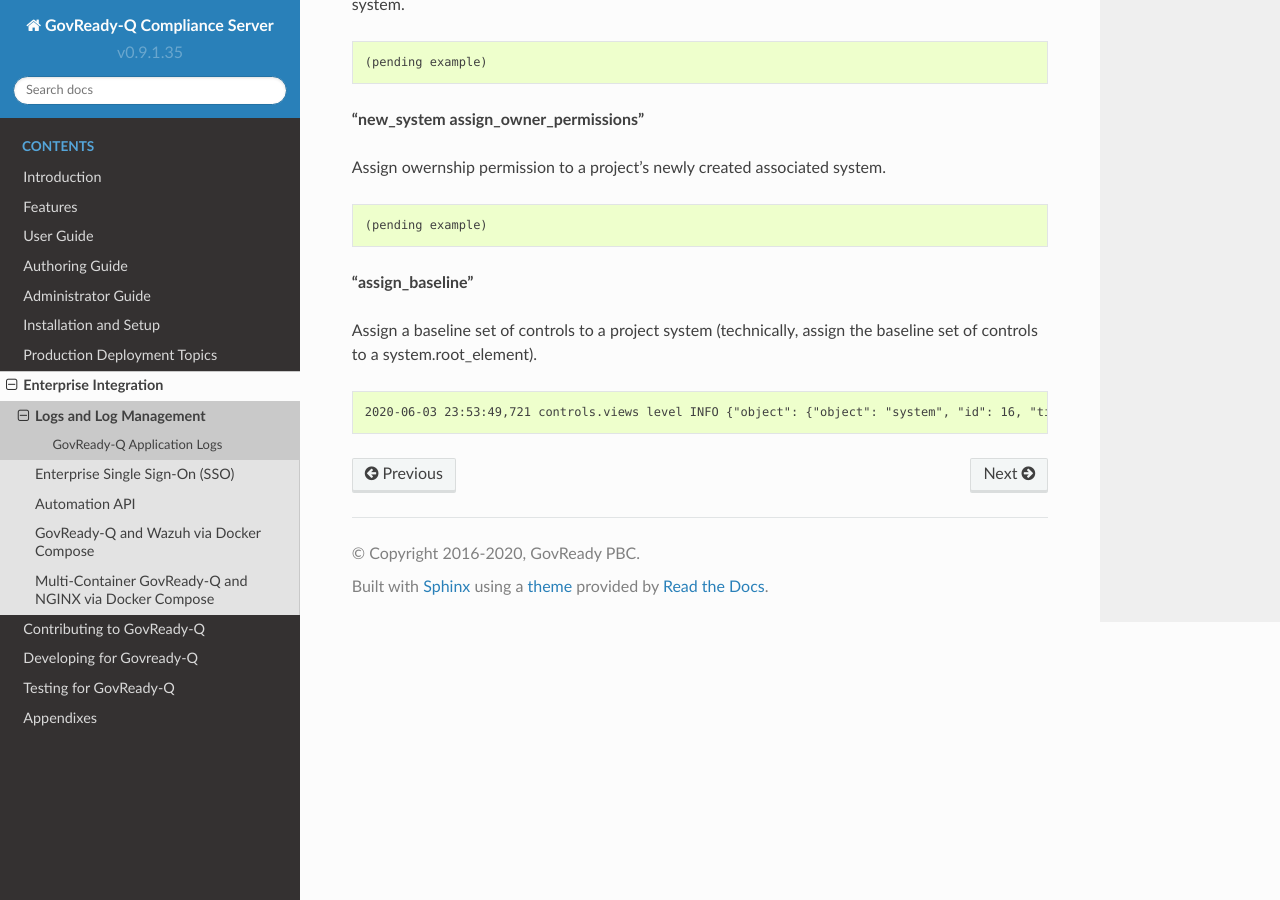
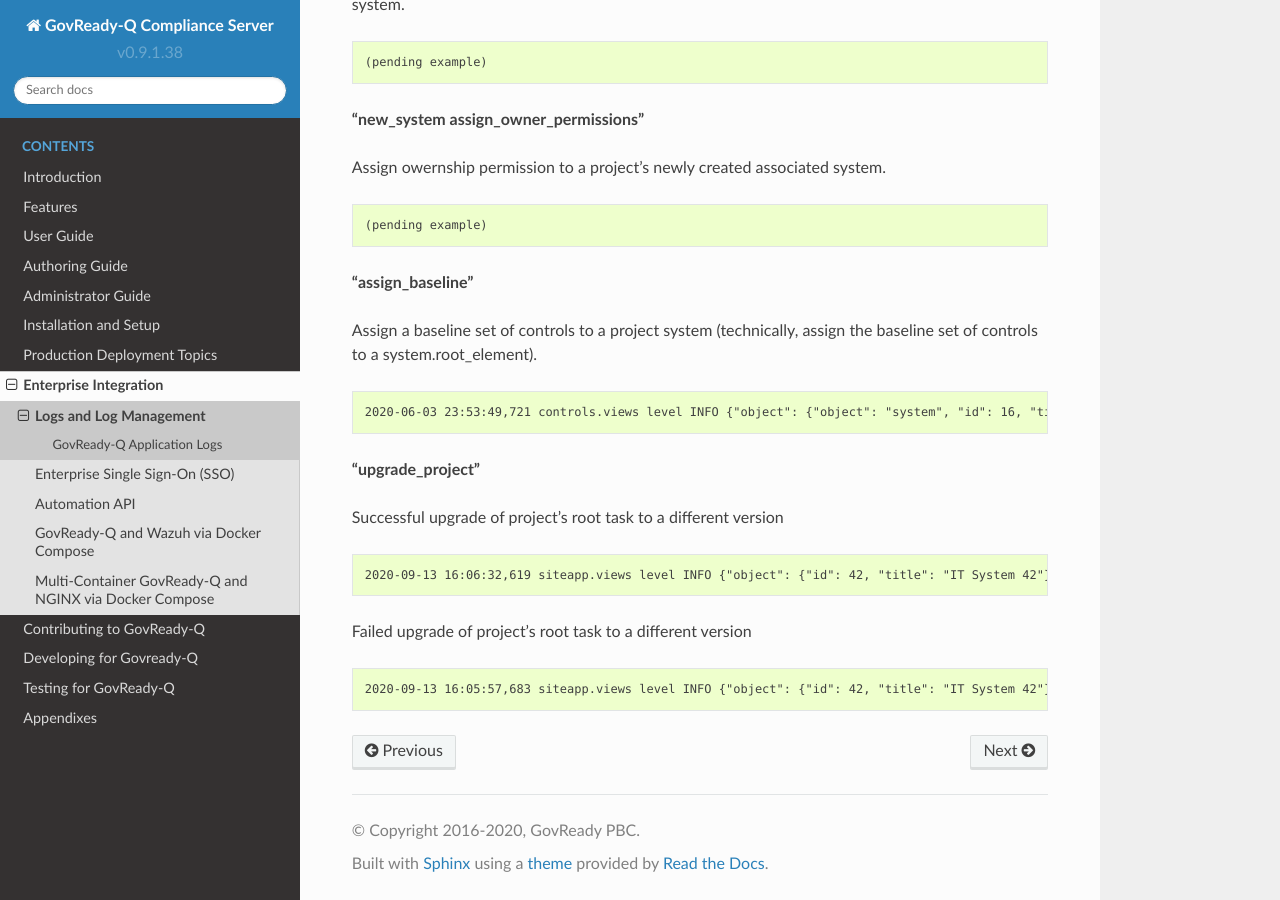
Before and after one commit to GovReady/govready-q-docs, a Sphinx documentation site: the page built from source/enterprise-integration/logs-and-log-management.rst, in a window 1280 px wide and 900 px high, scrolled down 3915 px. Built offline with Sphinx 7.4.7 and the Read the Docs theme 2.0.0, drawn with Linux system fonts in a browser that asks for light colours.

Commit message:
Add log examples for upgrade_project
Add examples of log output for successful and failed
attempts to upgrade project's root_task to newer version.

Bump version number to 0.9.1.38.

```diff
--- a/source/conf.py
+++ b/source/conf.py
@@ -29,9 +29,9 @@
 github_doc_root = 'https://github.com/GovReady/govready-q/tree/master/docs'
 
 # The short X.Y version
-version = 'v0.9.1.35'
+version = 'v0.9.1.38'
 # The full version, including alpha/beta/rc tags
-release = 'v0.9.1.35'
+release = 'v0.9.1.38'
 
 
 # -- General configuration ---------------------------------------------------
--- a/source/enterprise-integration/logs-and-log-management.rst
+++ b/source/enterprise-integration/logs-and-log-management.rst
@@ -213,3 +213,17 @@
 .. code:: text
 
     2020-06-03 23:53:49,721 controls.views level INFO {"object": {"object": "system", "id": 16, "title": "My Project Name"}, baseline={"catalog_key": "NIST_SP-800-53_rev4", "baseline_name": "low"}, "user": {"id": 28, "username": "me"}, "event": "assign_baseline"}
+
+**"upgrade_project"**
+
+Successful upgrade of project's root task to a different version
+
+.. code:: text
+
+    2020-09-13 16:06:32,619 siteapp.views level INFO {"object": {"id": 42, "title": "IT System 42"}, "from_app": {"appsource_slug": "local-lightweight-apps", "id": 20, "version_number": "0.1.8.5.5"}, "to_app": {"appsource_slug": "local-lightweight-apps", "id": 20, "version_number": "0.2.2"}, "user": {"id": 2, "username": "Greg"}, "event": "upgrade_project root_task successful"}
+
+Failed upgrade of project's root task to a different version
+
+.. code:: text
+
+    2020-09-13 16:05:57,683 siteapp.views level INFO {"object": {"id": 42, "title": "IT System 42"}, "from_app": {"appsource_slug": "local-lightweight-apps", "id": 19, "version_number": "0.2.1"}, "to_app": {"appsource_slug": "local-lightweight-apps", "id": 19, "version_number": "0.2.1"}, "detail": {"reason": "In question system_info: The answer type module changed from 265 to 197."}, "user": {"id": 2, "username": "Greg"}, "event": "upgrade_project root_task failure"}
```
